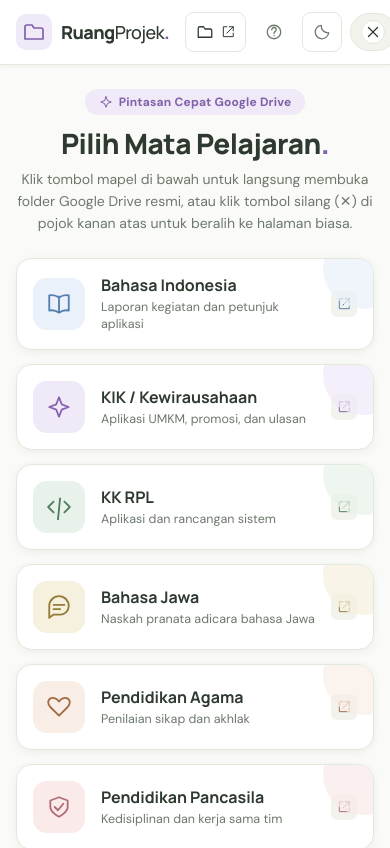
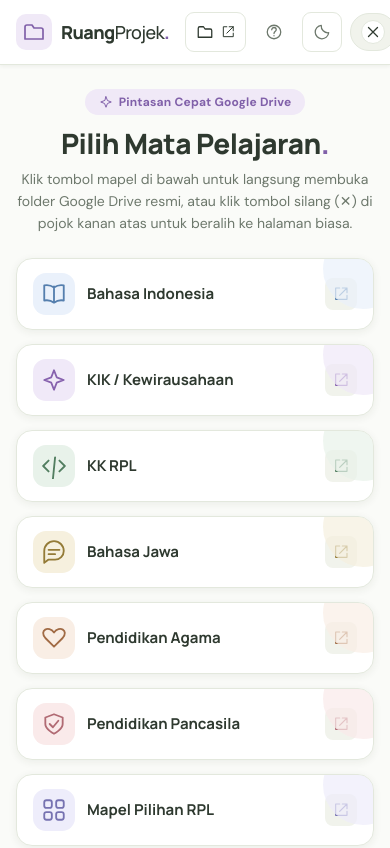
Before and after one commit to rania-n/ruang-projek, a React (Vite) app: page / in a window 390 px wide. Shown: the top 848 px of the page. Built offline with nearby package versions, Linux system fonts and the light colour scheme.

Commit message:
fix: sederhanakan kartu launcher mapel, hapus deskripsi singkat agar nama mapel leluasa dan tidak terpotong

```diff
--- a/src/App.tsx
+++ b/src/App.tsx
@@ -520,21 +520,15 @@ export default function App() {
                   type="button"
                   className={`launcher-card ${subject.color}`}
                   onClick={() => handleCardClick(subject)}
-                  style={{ animationDelay: `${idx * 30}ms` }}
+                  style={{ animationDelay: `${idx * 25}ms` }}
                   title={`Buka Google Drive ${subject.name}`}
                 >
                   <div className="launcher-card-icon">
                     <Icon name={subject.icon} size={26} />
                   </div>
-                  <div className="launcher-card-text">
-                    <h3>{subject.name}</h3>
-                    <p>{subject.description}</p>
-                  </div>
-                  <div className="launcher-card-action">
-                    <span className="action-tag">Buka Drive</span>
-                    <span className="action-arrow">
-                      <Icon name="external" size={14} />
-                    </span>
+                  <span className="launcher-card-name">{subject.name}</span>
+                  <div className="launcher-card-arrow" aria-hidden="true">
+                    <Icon name="external" size={16} />
                   </div>
                 </button>
               ))}
--- a/src/index.css
+++ b/src/index.css
@@ -487,9 +487,9 @@ main {
 .launcher-card-icon {
   display: grid;
   place-items: center;
-  width: 52px;
-  height: 52px;
-  border-radius: 14px;
+  width: 48px;
+  height: 48px;
+  border-radius: 13px;
   background: var(--soft);
   color: var(--accent);
   flex-shrink: 0;
@@ -500,47 +500,33 @@ main {
   transform: scale(1.08);
 }
 
-.launcher-card-text {
+.launcher-card-name {
   flex: 1;
   min-width: 0;
-}
-
-.launcher-card-text h3 {
   font-family: "Manrope", sans-serif;
   font-size: 16px;
   font-weight: 700;
   color: var(--text);
-  margin: 0 0 4px;
-  line-height: 1.25;
+  line-height: 1.35;
+  white-space: normal;
+  word-break: normal;
 }
 
-.launcher-card-text p {
-  font-size: 12.5px;
-  color: var(--muted);
-  margin: 0;
-  line-height: 1.35;
-  white-space: nowrap;
-  overflow: hidden;
-  text-overflow: ellipsis;
-}
-
-.launcher-card-action {
-  display: flex;
-  align-items: center;
-  gap: 5px;
-  flex-shrink: 0;
-  padding: 6px 10px;
+.launcher-card-arrow {
+  display: grid;
+  place-items: center;
+  width: 32px;
+  height: 32px;
   border-radius: 8px;
   background: var(--hover);
   color: var(--accent);
-  font-size: 12px;
-  font-weight: 600;
+  flex-shrink: 0;
   transition: all 0.15s ease;
 }
 
-.launcher-card:hover .launcher-card-action {
+.launcher-card:hover .launcher-card-arrow {
   background: var(--soft);
-  transform: translateX(2px);
+  transform: translate(2px, -2px);
 }
 
 .launcher-footer {
@@ -588,15 +574,16 @@ main {
   .launcher-close-btn {
     padding: 6px 10px;
   }
-  .launcher-card-action .action-tag {
-    display: none;
+  .launcher-card {
+    padding: 14px 16px;
+    gap: 12px;
   }
-  .launcher-card-action {
-    padding: 6px;
-    border-radius: 6px;
+  .launcher-card-icon {
+    width: 42px;
+    height: 42px;
   }
-  .launcher-card-text p {
-    white-space: normal;
+  .launcher-card-name {
+    font-size: 15px;
   }
 }
 
```
